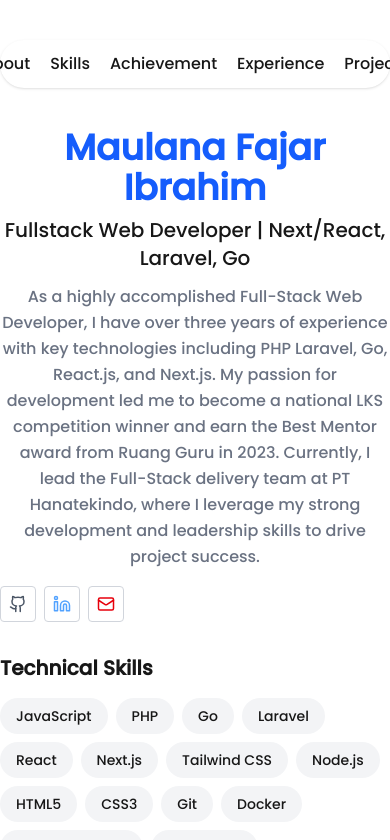
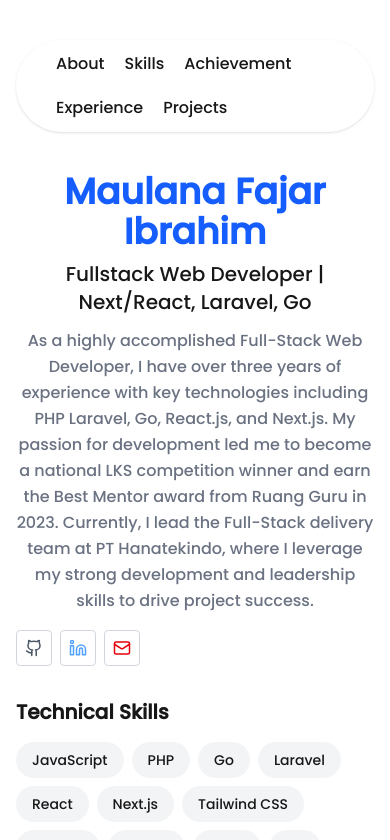
Before and after one commit to Fajar3108/Fajar3108.github.io, a Next.js app: page / in a window 390 px wide. Shown: the top 840 px of the page. Built offline with nearby package versions, Linux system fonts and the light colour scheme.

Commit message:
fix: fix responsive mobile

```diff
--- a/app/components/Navbar.tsx
+++ b/app/components/Navbar.tsx
@@ -1,7 +1,7 @@
 export default function Navbar() {
     return (
         <nav className="mt-10 w-full bg-white rounded-full shadow px-10 py-3 flex justify-center items-center">
-            <ul className="flex gap-5">
+            <ul className="flex gap-5 flex-wrap">
                 <li>
                     <a href="#about">About</a>
                 </li>
--- a/app/layout.tsx
+++ b/app/layout.tsx
@@ -20,7 +20,7 @@ export default function RootLayout({
   return (
     <html lang="en">
       <body
-        className={`${poppins.className} antialiased`}
+        className={`${poppins.className} antialiased px-4`}
       >
         <div className="max-w-4xl mx-auto">
           <Navbar />
--- a/next.config.ts
+++ b/next.config.ts
@@ -2,9 +2,10 @@ import type { NextConfig } from "next";
 
 const nextConfig: NextConfig = {
   output: "export",
-  basePath: "/fajar3108.github.io",
+  basePath: "",
   images: {
     remotePatterns: [new URL('https://mir-s3-cdn-cf.behance.net/**')],
+    unoptimized: true,
   },
 };
 
--- a/package.json
+++ b/package.json
@@ -5,7 +5,7 @@
   "scripts": {
     "dev": "next dev --turbopack",
     "build": "next build --turbopack",
-    "deploy": "next build && next export && gh-pages -d out",
+    "deploy": "next build && touch out/.nojekyll && gh-pages -d out -t",
     "start": "next start",
     "lint": "eslint"
   },
```
